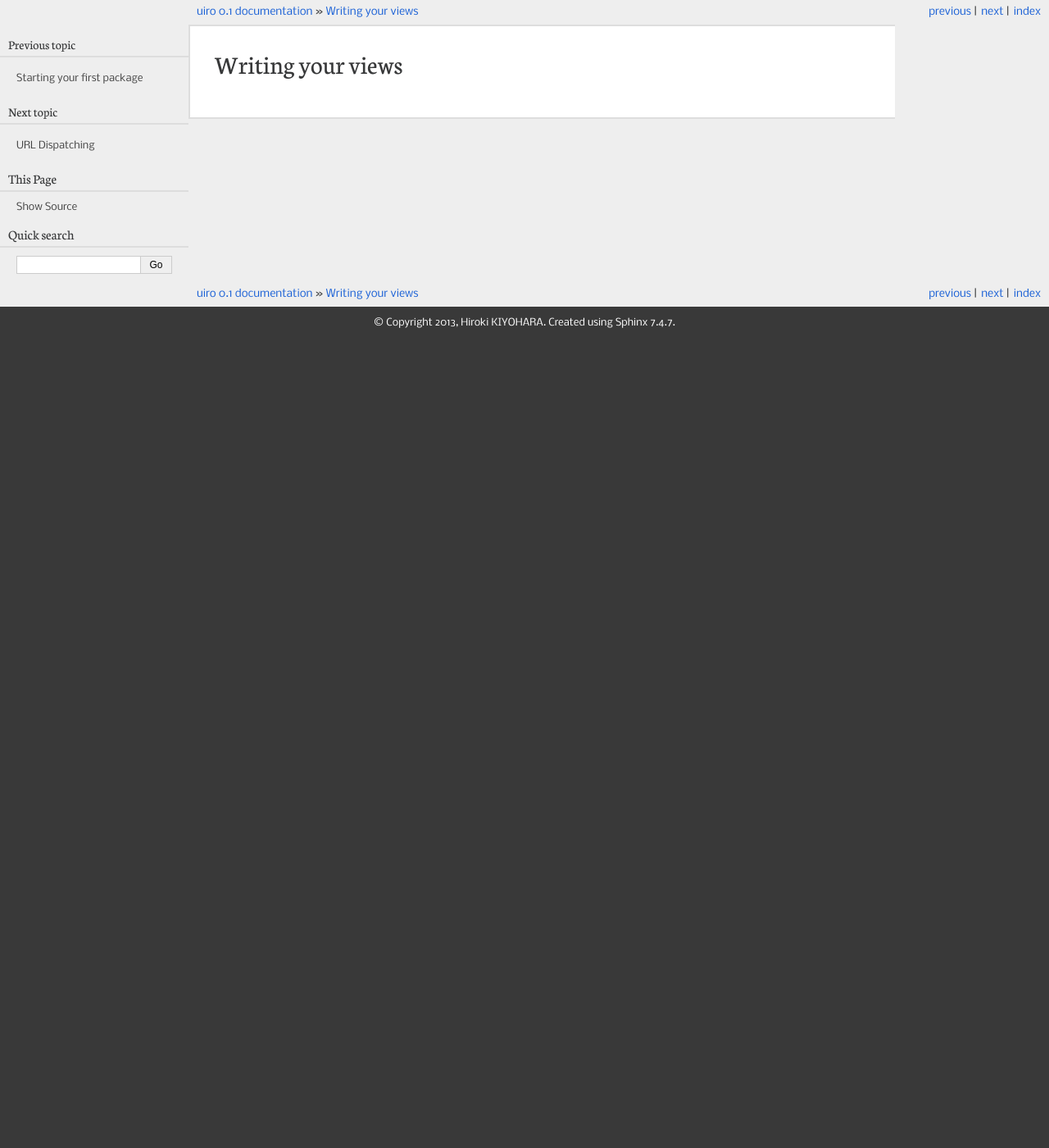
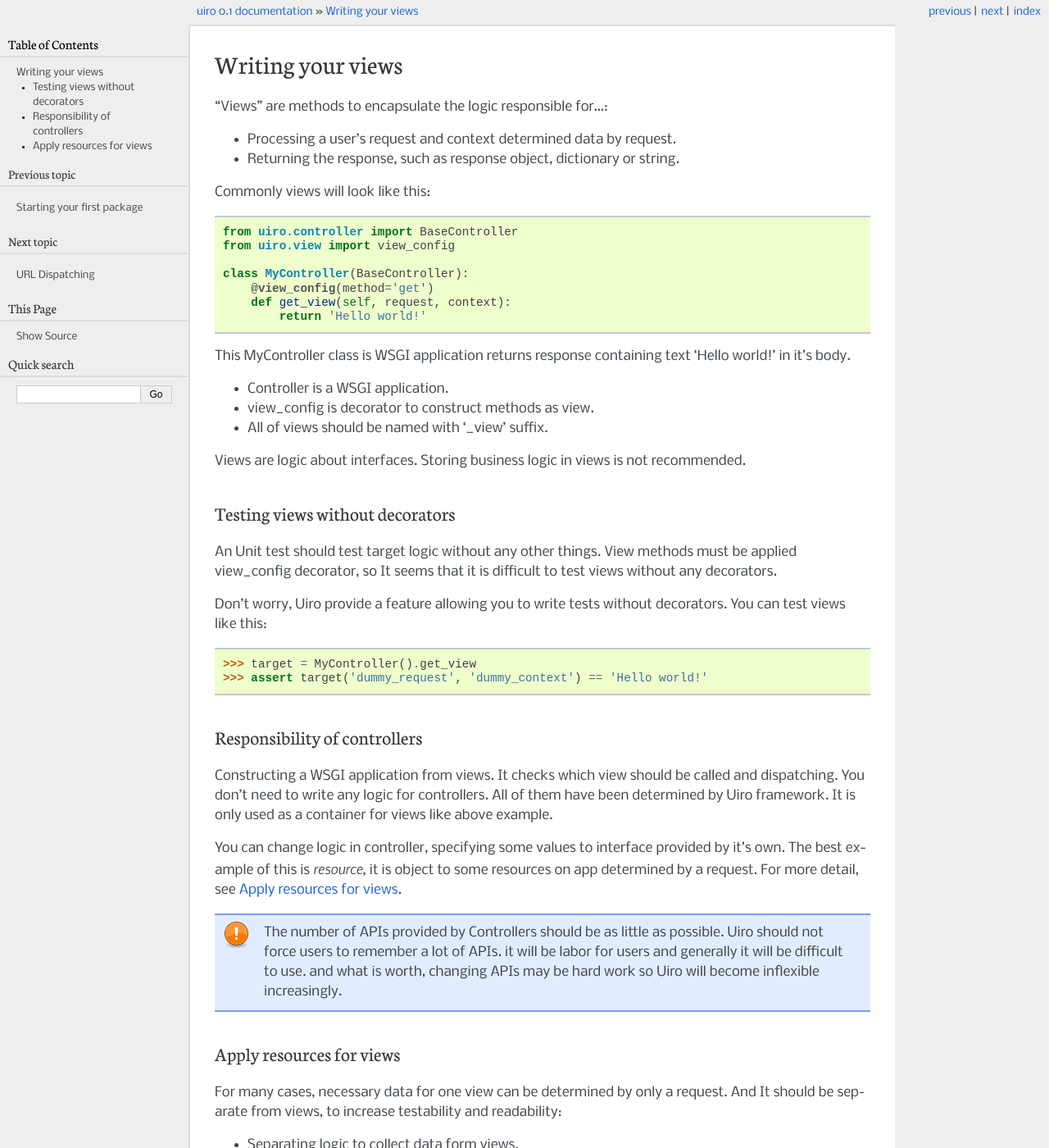
Before and after one commit to hirokiky/uiro, a Sphinx documentation site: the page built from docs/views.rst, in a window 1280 px wide and 1400 px high. Shown: the whole window at 82% size. Built offline with Sphinx 7.4.7, drawn with Linux system fonts in a browser that asks for light colours; some of the changed text lies outside the part shown.

Commit message:
Added documentation for view/controller/resource

```diff
--- a/docs/index.rst
+++ b/docs/index.rst
@@ -58,7 +58,6 @@ To learn more about Uiro browse these topics:
    templates
    static
    config
-   resources
    commands
    multipackages
    modules
--- a/docs/resources.rst
+++ /dev/null
@@ -1,2 +0,0 @@
-Applying resources to views
-===========================
--- a/docs/views.rst
+++ b/docs/views.rst
@@ -1,2 +1,104 @@
 Writing your views
 ==================
+
+“Views” are methods to encapsulate the logic responsible for...:
+
+* Processing a user’s request and context determined data by request.
+* Returning the response, such as response object, dictionary or string.
+
+Commonly views will look like this:
+
+.. code-block:: python
+
+    from uiro.controller import BaseController
+    from uiro.view import view_config
+
+    class MyController(BaseController):
+        @view_config(method='get')
+        def get_view(self, request, context):
+            return 'Hello world!'
+
+This MyController class is WSGI application returns response containing text 'Hello world!' in it's body.
+
+* Controller is a WSGI application.
+* view_config is decorator to construct methods as view.
+* All of views should be named with '_view' suffix.
+
+Views are logic about interfaces. Storing business logic in views is not recommended.
+
+Testing views without decorators
+--------------------------------
+
+An Unit test should test target logic without any other things.
+View methods must be applied view_config decorator, so It seems that it is difficult to test views
+without any decorators.
+
+Don't worry, Uiro provide a feature allowing you to write tests without decorators.
+You can test views like this:
+
+.. code-block:: python
+
+    >>> target = MyController().get_view
+    >>> assert target('dummy_request', 'dummy_context') == 'Hello world!'
+
+Responsibility of controllers
+-----------------------------
+
+Constructing a WSGI application from views. It checks which view should be called and dispatching.
+You don't need to write any logic for controllers. All of them have been determined by Uiro framework.
+It is only used as a container for views like above example.
+
+You can change logic in controller, specifying some values to interface provided by it's own.
+The best example of this is `resource`, it is object to some resources on app determined by a request.
+For more detail, see `Apply resources for views`_.
+
+.. note::
+
+    The number of APIs provided by Controllers should be as little as possible.
+    Uiro should not force users to remember a lot of APIs. it will be labor for users and generally
+    it will be difficult to use. and what is worth, changing APIs may be hard work so Uiro will become
+    inflexible increasingly.
+
+Apply resources for views
+-------------------------
+
+For many cases, necessary data for one view can be determined by only a request.
+And It should be separate from views, to increase testability and readability:
+
+* Separating logic to collect data form views.
+* Allowing to dispatch views corresponds to collected data in context.
+
+It will be applied request object and you can write logic to collect data in it.
+It can be specified `resource` attribute in your Controller. A controller apply request
+to class in `resource` attribute and pass it to each view methods.
+
+You can use this behavior like this:
+
+.. code-block:: python
+
+    from .models import Page
+
+    class PageResource(object):
+        def __init__(self, request):
+            self.request = request
+
+        @property
+        def page(self):
+            return Page.query.filter_by(id=request.matched_dict['id']).one()
+
+    class Controller(BaseController):
+        resource = PageResource
+
+        @view_config(method='get'):
+        def get_view(request, context):
+            return {'page': context.page}
+
+Hereby, you separated collection logic and view (user interface).
+When you test each views, you can pass dummy request and context easily. you can focus writing tests
+for about interfaces.
+
+.. note::
+
+    It's better to store resource classes in a separated module to correspond to each models.
+    Above example, The PageResource class in `page.py` seems better. Then of cause, you will store another
+    logic for the Page model in `page.py` too.
```
